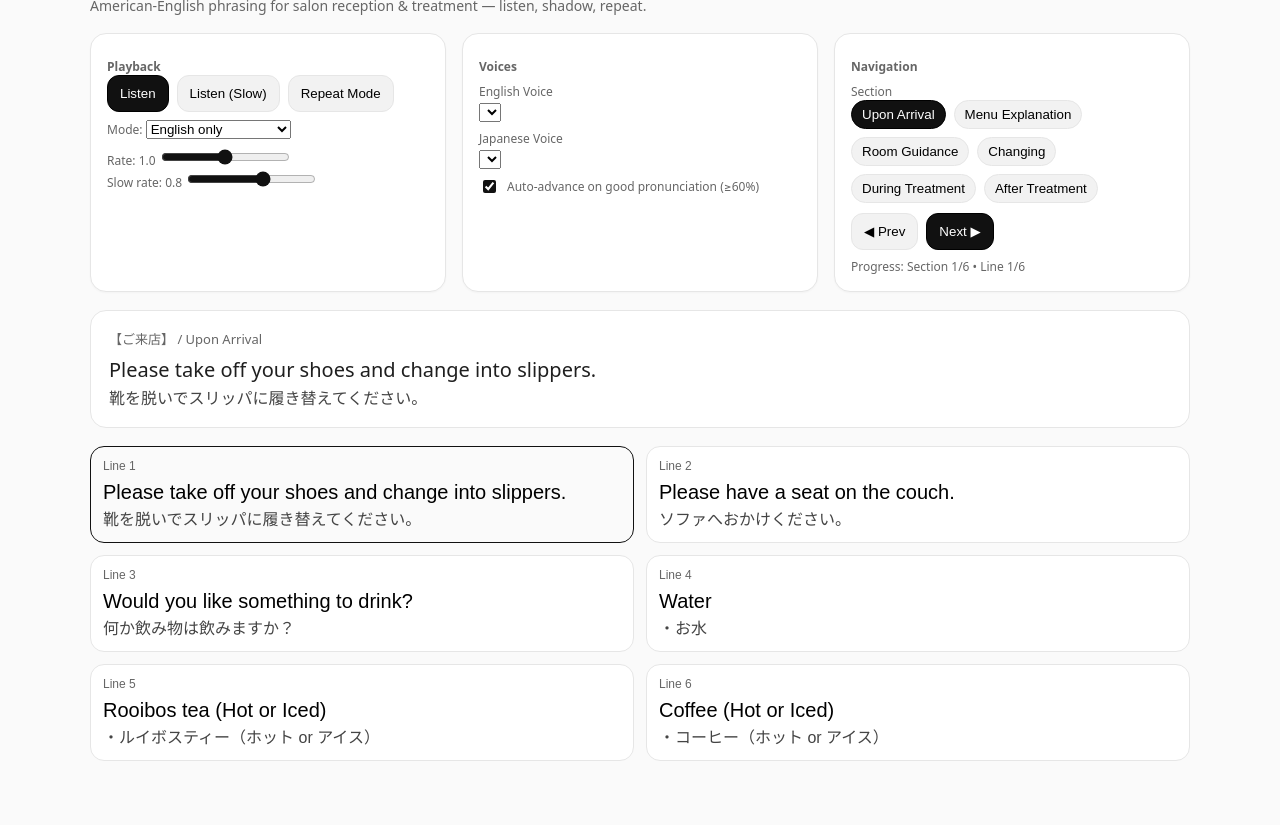
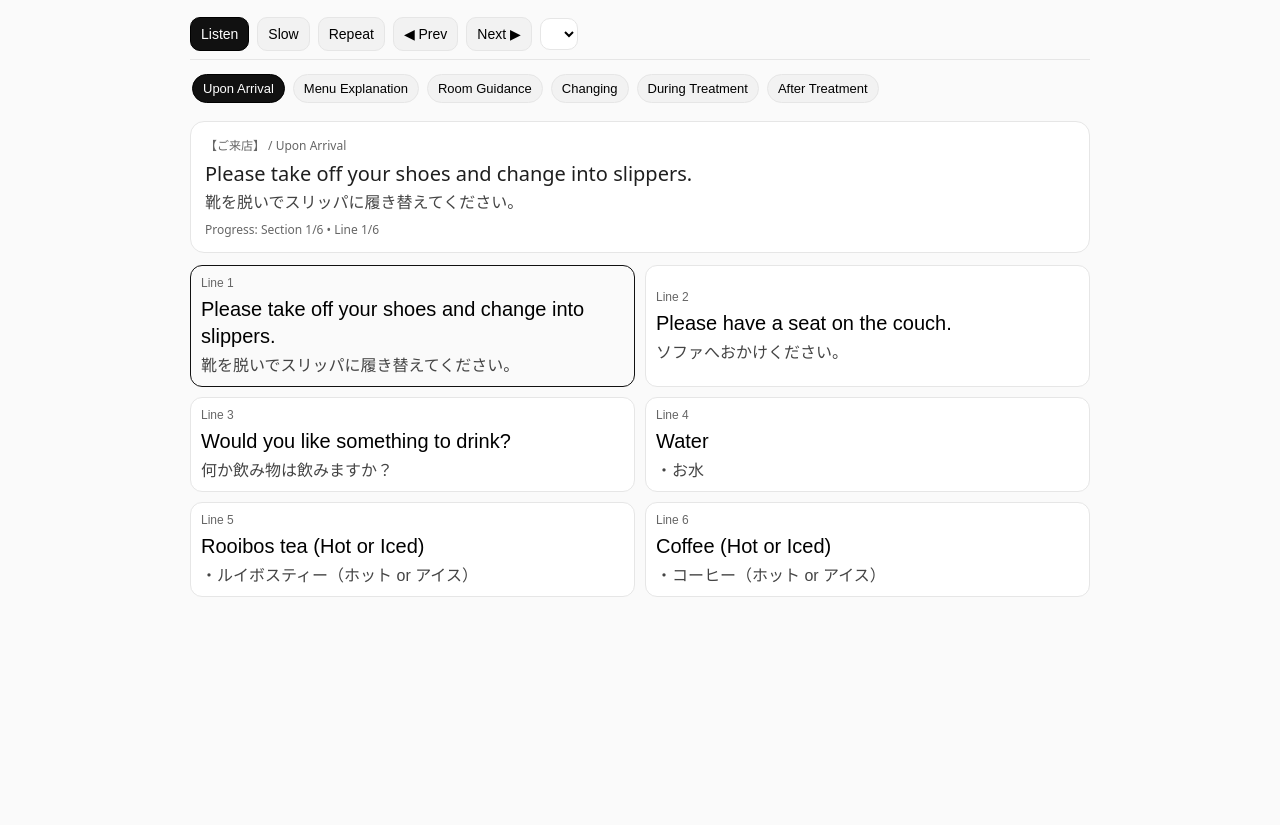
Before and after one commit to cocktail-boy/english-shitaya, a plain HTML site: page index.html in a window 1280 px wide. Shown: the part 70-895 px from the top of the page. After the commit the page ends 800 px from the top, so only its background shows below. Drawn offline with Linux system fonts and the light colour scheme.

Commit message:
Simple layout

```diff
--- a/index.html
+++ b/index.html
@@ -3,32 +3,37 @@
 <head>
   <meta charset="utf-8" />
   <meta name="viewport" content="width=device-width, initial-scale=1" />
-  <title>Shitaya Voice Trainer — American English (Standalone)</title>
+  <title>Shitaya Voice Trainer — Minimal Mobile</title>
   <style>
     :root { --bg:#fafafa; --card:#fff; --text:#1f1f1f; --muted:#666; --accent:#111; --border:#e6e6e6; --hi:#fff8e1; --hi-b:#ffe08a; }
     html,body{margin:0;padding:0;background:var(--bg);color:var(--text);font-family:system-ui,-apple-system,Segoe UI,Roboto,"Hiragino Kaku Gothic ProN","Yu Gothic","Noto Sans JP",Arial,sans-serif;}
-    .container{max-width:1100px;margin:0 auto;padding:24px;}
-    h1{font-size:26px;margin:0 0 6px}
-    .sub{color:var(--muted);font-size:14px;margin-bottom:18px}
-    .grid{display:grid;grid-template-columns:1fr;gap:16px}
-    @media(min-width:900px){.grid{grid-template-columns:1fr 1fr 1fr}}
-    .card{background:var(--card);border:1px solid var(--border);border-radius:16px;padding:16px;box-shadow:0 1px 2px rgba(0,0,0,.03)}
-    .btn{border-radius:12px;padding:10px 12px;border:1px solid var(--border);background:#f2f2f2;cursor:pointer}
+    .container{max-width:900px;margin:0 auto;padding:16px;}
+    h1{font-size:22px;margin:0 0 4px}
+    .sub{color:var(--muted);font-size:12px;margin-bottom:12px}
+
+    /* Compact toolbar */
+    .toolbar{position:sticky;top:0;z-index:10;background:var(--bg);padding:8px 0;border-bottom:1px solid var(--border);}
+    .bar{display:flex;gap:8px;flex-wrap:wrap;align-items:center}
+    .btn{border-radius:10px;padding:8px 10px;border:1px solid var(--border);background:#f2f2f2;cursor:pointer;font-size:14px}
     .btn.primary{background:#111;color:#fff;border-color:#000}
-    .btn:disabled{opacity:.5;cursor:not-allowed}
-    .row{display:flex;gap:8px;flex-wrap:wrap;align-items:center}
-    .label{font-size:12px;color:var(--muted);margin-top:8px}
-    select,input[type=range],input[type=checkbox]{accent-color:#111}
-    .pill{padding:6px 10px;border-radius:999px;border:1px solid var(--border);background:#f2f2f2;cursor:pointer}
-    .pill.active{background:#111;color:#fff;border-color:#000}
-    .current{background:var(--card);border:1px solid var(--border);border-radius:16px;padding:18px;margin:18px 0}
-    .titleRow{color:var(--muted);font-size:13px}
-    .en{font-size:20px;margin-top:8px}
+    .select{border:1px solid var(--border);border-radius:10px;padding:6px 8px;font-size:14px;background:#fff}
+
+    /* Current line card front and center */
+    .current{background:var(--card);border:1px solid var(--border);border-radius:14px;padding:14px;margin:12px 0}
+    .titleRow{color:var(--muted);font-size:12px}
+    .en{font-size:20px;margin-top:6px;line-height:1.35}
     .jp{font-size:16px;color:#444;margin-top:2px}
-    .feedback{background:var(--hi);border:1px solid var(--hi-b);padding:10px 12px;border-radius:12px;margin-top:10px;font-size:14px}
-    .list{display:grid;grid-template-columns:1fr;gap:12px}
-    @media(min-width:900px){.list{grid-template-columns:1fr 1fr}}
-    .lineBtn{text-align:left;padding:12px;border-radius:14px;border:1px solid var(--border);background:#fff}
+    .feedback{background:var(--hi);border:1px solid var(--hi-b);padding:8px 10px;border-radius:10px;margin-top:10px;font-size:14px}
+
+    /* Section chips: horizontally scrollable for mobile */
+    .chips{display:flex;gap:8px;overflow-x:auto;padding:6px 2px;margin:8px 0}
+    .chip{flex:0 0 auto;padding:6px 10px;border-radius:999px;border:1px solid var(--border);background:#f2f2f2;font-size:13px}
+    .chip.active{background:#111;color:#fff;border-color:#000}
+
+    /* Line list */
+    .list{display:grid;grid-template-columns:1fr;gap:10px}
+    @media(min-width:760px){.list{grid-template-columns:1fr 1fr}}
+    .lineBtn{text-align:left;padding:10px;border-radius:12px;border:1px solid var(--border);background:#fff}
     .lineBtn.active{border-color:#111;background:#fafafa}
     .muted{color:var(--muted);font-size:12px}
     .progress{color:var(--muted);font-size:12px;margin-top:8px}
@@ -37,57 +42,22 @@
 <body>
   <div class="container">
     <h1>Shitaya Voice Trainer</h1>
-    <div class="sub">American-English phrasing for salon reception & treatment — listen, shadow, repeat.</div>
+    <div class="sub">Minimal mobile UI — English playback only, slow=0.7, auto-advance on good pronunciation.</div>
 
-    <div class="grid">
-      <!-- Playback -->
-      <div class="card">
-        <div class="label" style="font-weight:600">Playback</div>
-        <div class="row">
-          <button class="btn primary" id="btn-listen">Listen</button>
-          <button class="btn" id="btn-listen-slow">Listen (Slow)</button>
-          <button class="btn" id="btn-repeat">Repeat Mode</button>
-        </div>
-        <div class="label">Mode:
-          <select id="mode">
-            <option value="en">English only</option>
-            <option value="jp">Japanese only</option>
-            <option value="both">English → Japanese</option>
-          </select>
-        </div>
-        <div class="label">Rate: <span id="rate-v">1.0</span>
-          <input id="rate" type="range" min="0.7" max="1.3" step="0.05" value="1.0" />
-          <div>Slow rate: <span id="srate-v">0.8</span>
-            <input id="srate" type="range" min="0.5" max="1.0" step="0.05" value="0.8" />
-          </div>
-        </div>
-      </div>
-
-      <!-- Voices -->
-      <div class="card">
-        <div class="label" style="font-weight:600">Voices</div>
-        <div class="label">English Voice</div>
-        <select id="en-voice"></select>
-        <div class="label">Japanese Voice</div>
-        <select id="ja-voice"></select>
-        <div class="row" style="margin-top:8px">
-          <input type="checkbox" id="auto-advance" checked />
-          <label for="auto-advance" class="muted">Auto-advance on good pronunciation (≥60%)</label>
-        </div>
-      </div>
-
-      <!-- Navigation -->
-      <div class="card">
-        <div class="label" style="font-weight:600">Navigation</div>
-        <div class="label">Section</div>
-        <div id="section-pills" class="row" style="margin-bottom:10px; flex-wrap:wrap"></div>
-        <div class="row">
-          <button class="btn" id="btn-prev">◀ Prev</button>
-          <button class="btn primary" id="btn-next">Next ▶</button>
-        </div>
-        <div class="progress" id="progress"></div>
+    <!-- Compact toolbar -->
+    <div class="toolbar">
+      <div class="bar">
+        <button class="btn primary" id="btn-listen">Listen</button>
+        <button class="btn" id="btn-listen-slow">Slow</button>
+        <button class="btn" id="btn-repeat">Repeat</button>
+        <button class="btn" id="btn-prev">◀ Prev</button>
+        <button class="btn" id="btn-next">Next ▶</button>
+        <select id="en-voice" class="select"></select>
       </div>
     </div>
+
+    <!-- Section chips -->
+    <div id="section-chips" class="chips"></div>
 
     <!-- Current line -->
     <div class="current">
@@ -95,112 +65,80 @@
       <div class="en" id="line-en"></div>
       <div class="jp" id="line-jp"></div>
       <div class="feedback" id="feedback" style="display:none"></div>
+      <div class="progress" id="progress"></div>
     </div>
 
     <!-- List -->
     <div class="list" id="line-list"></div>
-    <div style="height:40px"></div>
+    <div style="height:28px"></div>
   </div>
 
   <script>
     // ====== Data (American English) ======
     const sections = [
-      {
-        titleJP: "【ご来店】",
-        titleEN: "Upon Arrival",
-        lines: [
-          { jp: "靴を脱いでスリッパに履き替えてください。", en: "Please take off your shoes and change into slippers." },
-          { jp: "ソファへおかけください。", en: "Please have a seat on the couch." },
-          { jp: "何か飲み物は飲みますか？", en: "Would you like something to drink?" },
-          { jp: "・お水", en: "Water" },
-          { jp: "・ルイボスティー（ホット or アイス）", en: "Rooibos tea (Hot or Iced)" },
-          { jp: "・コーヒー（ホット or アイス）", en: "Coffee (Hot or Iced)" },
-        ],
-      },
-      {
-        titleJP: "【メニュー説明】",
-        titleEN: "Menu Explanation",
-        lines: [
-          { jp: "マッサージは最短90分からです。", en: "Our massage sessions start from 90 minutes." },
-          { jp: "料金はこちらです。", en: "Here’s our price list." },
-          { jp: "マッサージの時間に、支度（シャワー・お風呂・お着替え）として30分が追加されています。", en: "The total time includes an extra 30 minutes for prep time (shower, bath, or changing)." },
-          { jp: "マッサージをせずお部屋利用のみの料金はこちらです。", en: "If you’d like to use the room without a massage, here’s the room rental fee." },
-          { jp: "マッサージの種類：ドライ（指圧）、クリーム（オイルのような施術）、ストレッチ。", en: "Massage types: Dry (Shiatsu-style), Cream (similar to oil massage), and Stretching." },
-          { jp: "オプション：リフレクソロジー、ドライヘッドスパ、クリームヘッドスパ（施術後に髪を洗います）。", en: "Optional add-ons: Reflexology, Dry head spa, and Cream head spa (requires washing your hair afterward)." },
-          { jp: "今日はどの種類のマッサージにしますか？", en: "Which type of massage would you like today?" },
-          { jp: "※組み合わせることもできます。", en: "You can also combine different styles if you like." },
-          { jp: "今日はどこが疲れていますか？", en: "Where do you feel most tired or tense today?" },
-        ],
-      },
-      {
-        titleJP: "【お部屋の案内】",
-        titleEN: "Room Guidance",
-        lines: [
-          { jp: "サウナルームをご案内します。", en: "Let me show you the sauna room." },
-          { jp: "これがサウナです。", en: "This is the sauna." },
-          { jp: "右側に温かいお風呂、左側に水風呂があります。", en: "There’s a warm bath area on the right and a cold bath on the left." },
-          { jp: "トイレはこちらです。", en: "The restroom is right here." },
-        ],
-      },
-      {
-        titleJP: "【着替え】",
-        titleEN: "Changing",
-        lines: [
-          { jp: "これに着替えてください。", en: "Please change into these clothes." },
-          { jp: "着替えが終わったらiPadからメッセージを送ってください。", en: "When you’re ready, please send me a message from the iPad." },
-          { jp: "今の時間（〇〇:〇〇）から支度の時間をスタートします。", en: "We’ll start your prep time from (XX:XX)." },
-          { jp: "説明は以上ですが、何か質問はありますか？", en: "That’s all for the explanation — do you have any questions?" },
-        ],
-      },
-      {
-        titleJP: "【施術中】",
-        titleEN: "During Treatment",
-        lines: [
-          { jp: "フットバスをするのでソファにおかけください。", en: "We’ll start with a foot bath. Please have a seat on the couch." },
-          { jp: "施術用にベッドを作るので少しお待ちください。", en: "I’ll prepare the bed for your massage — please wait just a moment." },
-          { jp: "うつ伏せに寝てください。", en: "Please lie face down." },
-          { jp: "枕は寝心地どうですか？", en: "Is the pillow comfortable?" },
-          { jp: "顔を埋める枕もありますが変えますか？", en: "We also have a face cradle — would you like to switch?" },
-          { jp: "強さはいかがですか？", en: "How’s the pressure?" },
-          { jp: "強くする／弱くする", en: "A little stronger / A little lighter" },
-          { jp: "加減したい時は言ってください。", en: "Please let me know anytime if you’d like me to adjust the pressure." },
-          { jp: "仰向けになります。", en: "Please turn over onto your back." },
-          { jp: "お腹の下のクッションを抜きますね。", en: "I’ll remove the cushion under your stomach." },
-          { jp: "トイレは行きますか？", en: "Would you like to use the restroom?" },
-          { jp: "お水は飲みますか？", en: "Would you like some water?" },
-        ],
-      },
-      {
-        titleJP: "【施術後】",
-        titleEN: "After Treatment",
-        lines: [
-          { jp: "以上で施術は終わりです。ありがとうございました。", en: "That’s the end of your session. Thank you very much." },
-          { jp: "お部屋利用の時間は残り〇分です。", en: "You have about XX minutes left for room use." },
-          { jp: "〇分後にお会計を持ってきます。", en: "I’ll bring the check in XX minutes." },
-          { jp: "（30分以上ゆっくりする場合は、着替え終わったらまたメッセージを送ってください。）", en: "If you’d like to relax for more than 30 minutes, please send me a message once you’ve finished changing." },
-        ],
-      },
+      { titleJP:"【ご来店】", titleEN:"Upon Arrival", lines:[
+        { jp:"靴を脱いでスリッパに履き替えてください。", en:"Please take off your shoes and change into slippers." },
+        { jp:"ソファへおかけください。", en:"Please have a seat on the couch." },
+        { jp:"何か飲み物は飲みますか？", en:"Would you like something to drink?" },
+        { jp:"・お水", en:"Water" },
+        { jp:"・ルイボスティー（ホット or アイス）", en:"Rooibos tea (Hot or Iced)" },
+        { jp:"・コーヒー（ホット or アイス）", en:"Coffee (Hot or Iced)" },
+      ]},
+      { titleJP:"【メニュー説明】", titleEN:"Menu Explanation", lines:[
+        { jp:"マッサージは最短90分からです。", en:"Our massage sessions start from 90 minutes." },
+        { jp:"料金はこちらです。", en:"Here’s our price list." },
+        { jp:"マッサージの時間に、支度（シャワー・お風呂・お着替え）として30分が追加されています。", en:"The total time includes an extra 30 minutes for prep time (shower, bath, or changing)." },
+        { jp:"マッサージをせずお部屋利用のみの料金はこちらです。", en:"If you’d like to use the room without a massage, here’s the room rental fee." },
+        { jp:"マッサージの種類：ドライ（指圧）、クリーム（オイルのような施術）、ストレッチ。", en:"Massage types: Dry (Shiatsu-style), Cream (similar to oil massage), and Stretching." },
+        { jp:"オプション：リフレクソロジー、ドライヘッドスパ、クリームヘッドスパ（施術後に髪を洗います）。", en:"Optional add-ons: Reflexology, Dry head spa, and Cream head spa (requires washing your hair afterward)." },
+        { jp:"今日はどの種類のマッサージにしますか？", en:"Which type of massage would you like today?" },
+        { jp:"※組み合わせることもできます。", en:"You can also combine different styles if you like." },
+        { jp:"今日はどこが疲れていますか？", en:"Where do you feel most tired or tense today?" },
+      ]},
+      { titleJP:"【お部屋の案内】", titleEN:"Room Guidance", lines:[
+        { jp:"サウナルームをご案内します。", en:"Let me show you the sauna room." },
+        { jp:"これがサウナです。", en:"This is the sauna." },
+        { jp:"右側に温かいお風呂、左側に水風呂があります。", en:"There’s a warm bath area on the right and a cold bath on the left." },
+        { jp:"トイレはこちらです。", en:"The restroom is right here." },
+      ]},
+      { titleJP:"【着替え】", titleEN:"Changing", lines:[
+        { jp:"これに着替えてください。", en:"Please change into these clothes." },
+        { jp:"着替えが終わったらiPadからメッセージを送ってください。", en:"When you’re ready, please send me a message from the iPad." },
+        { jp:"今の時間（〇〇:〇〇）から支度の時間をスタートします。", en:"We’ll start your prep time from (XX:XX)." },
+        { jp:"説明は以上ですが、何か質問はありますか？", en:"That’s all for the explanation — do you have any questions?" },
+      ]},
+      { titleJP:"【施術中】", titleEN:"During Treatment", lines:[
+        { jp:"フットバスをするのでソファにおかけください。", en:"We’ll start with a foot bath. Please have a seat on the couch." },
+        { jp:"施術用にベッドを作るので少しお待ちください。", en:"I’ll prepare the bed for your massage — please wait just a moment." },
+        { jp:"うつ伏せに寝てください。", en:"Please lie face down." },
+        { jp:"枕は寝心地どうですか？", en:"Is the pillow comfortable?" },
+        { jp:"顔を埋める枕もありますが変えますか？", en:"We also have a face cradle — would you like to switch?" },
+        { jp:"強さはいかがですか？", en:"How’s the pressure?" },
+        { jp:"強くする／弱くする", en:"A little stronger / A little lighter" },
+        { jp:"加減したい時は言ってください。", en:"Please let me know anytime if you’d like me to adjust the pressure." },
+        { jp:"仰向けになります。", en:"Please turn over onto your back." },
+        { jp:"お腹の下のクッションを抜きますね。", en:"I’ll remove the cushion under your stomach." },
+        { jp:"トイレは行きますか？", en:"Would you like to use the restroom?" },
+        { jp:"お水は飲みますか？", en:"Would you like some water?" },
+      ]},
+      { titleJP:"【施術後】", titleEN:"After Treatment", lines:[
+        { jp:"以上で施術は終わりです。ありがとうございました。", en:"That’s the end of your session. Thank you very much." },
+        { jp:"お部屋利用の時間は残り〇分です。", en:"You have about XX minutes left for room use." },
+        { jp:"〇分後にお会計を持ってきます。", en:"I’ll bring the check in XX minutes." },
+        { jp:"（30分以上ゆっくりする場合は、着替え終わったらまたメッセージを送ってください。）", en:"If you’d like to relax for more than 30 minutes, please send me a message once you’ve finished changing." },
+      ]},
     ];
 
     // ====== State ======
     let sectionIdx = 0, lineIdx = 0;
-    let mode = 'en';
-    let rate = 1.0, slowRate = 0.8;
-    let autoAdvance = true, recognizing = false;
+    const rate = 1.0, slowRate = 0.7; // fixed
+    const autoAdvance = true; // always on
 
     // ====== Elements ======
     const btnListen = document.getElementById('btn-listen');
     const btnListenSlow = document.getElementById('btn-listen-slow');
     const btnRepeat = document.getElementById('btn-repeat');
-    const selMode = document.getElementById('mode');
-    const rateInput = document.getElementById('rate');
-    const srateInput = document.getElementById('srate');
-    const rateV = document.getElementById('rate-v');
-    const srateV = document.getElementById('srate-v');
     const enVoiceSel = document.getElementById('en-voice');
-    const jaVoiceSel = document.getElementById('ja-voice');
-    const autoAdvChk = document.getElementById('auto-advance');
-    const pills = document.getElementById('section-pills');
     const btnPrev = document.getElementById('btn-prev');
     const btnNext = document.getElementById('btn-next');
     const progressEl = document.getElementById('progress');
@@ -209,35 +147,29 @@
     const lineJP = document.getElementById('line-jp');
     const feedback = document.getElementById('feedback');
     const list = document.getElementById('line-list');
+    const chips = document.getElementById('section-chips');
 
-    // ====== Voices ======
-    let voices = [], enVoices = [], jaVoices = [];
-    let enVoice = null, jaVoice = null;
-
+    // ====== Voices (EN only) ======
+    let voices = [], enVoices = [], enVoice = null;
     function loadVoices(){
       voices = window.speechSynthesis.getVoices();
       enVoices = voices.filter(v => v.lang && v.lang.toLowerCase().startsWith('en'));
-      jaVoices = voices.filter(v => v.lang && v.lang.toLowerCase().startsWith('ja'));
       enVoiceSel.innerHTML = enVoices.map(v=>`<option>${v.name}</option>`).join('');
-      jaVoiceSel.innerHTML = jaVoices.map(v=>`<option>${v.name}</option>`).join('');
       if (!enVoice && enVoices[0]) enVoice = enVoices[0];
-      if (!jaVoice && jaVoices[0]) jaVoice = jaVoices[0];
     }
     loadVoices();
     window.speechSynthesis.onvoiceschanged = loadVoices;
-
     enVoiceSel.addEventListener('change', e=>{ const name=e.target.value; enVoice = enVoices.find(v=>v.name===name)||null; });
-    jaVoiceSel.addEventListener('change', e=>{ const name=e.target.value; jaVoice = jaVoices.find(v=>v.name===name)||null; });
 
     // ====== UI ======
-    function buildPills(){
-      pills.innerHTML = '';
+    function buildChips(){
+      chips.innerHTML = '';
       sections.forEach((s,i)=>{
         const b = document.createElement('button');
-        b.className = 'pill' + (i===sectionIdx? ' active':'');
+        b.className = 'chip' + (i===sectionIdx? ' active':'');
         b.textContent = s.titleEN;
-        b.onclick = ()=>{ sectionIdx=i; lineIdx=0; hideFeedback(); render(); buildList(); buildPills(); };
-        pills.appendChild(b);
+        b.onclick = ()=>{ sectionIdx=i; lineIdx=0; hideFeedback(); render(); buildList(); buildChips(); };
+        chips.appendChild(b);
       });
     }
 
@@ -278,7 +210,6 @@
         if (voice) u.voice = voice;
         u.rate = r;
         u.onend = ()=>resolve();
-        // clear queue for mobile reliability
         window.speechSynthesis.cancel();
         window.speechSynthesis.speak(u);
       });
@@ -300,14 +231,7 @@
       hideFeedback();
       const r = slow ? slowRate : rate;
       const line = sections[sectionIdx].lines[lineIdx];
-      if (mode==='both'){
-        await say(line.en, enVoice, r);
-        await say(line.jp, jaVoice, r);
-      } else if (mode==='jp'){
-        await say(line.jp, jaVoice, r);
-      } else {
-        await say(line.en, enVoice, r);
-      }
+      await say(line.en, enVoice, r);
     }
 
     function next(){
@@ -315,13 +239,13 @@
       if (lineIdx + 1 < sec.lines.length) lineIdx++;
       else if (sectionIdx + 1 < sections.length){ sectionIdx++; lineIdx=0; }
       hideFeedback();
-      render(); buildList(); buildPills();
+      render(); buildList(); buildChips();
     }
 
     function prev(){
       if (lineIdx>0) lineIdx--; else if (sectionIdx>0){ sectionIdx--; lineIdx = sections[sectionIdx].lines.length-1; }
       hideFeedback();
-      render(); buildList(); buildPills();
+      render(); buildList(); buildChips();
     }
 
     async function repeatMode(){
@@ -332,7 +256,6 @@
         feedback.textContent = 'Speech recognition not supported in this browser. Try Chrome.';
         return;
       }
-      recognizing = true;
       feedback.style.display='block';
       feedback.textContent = 'Listening...';
       rec.onresult = (ev)=>{
@@ -340,27 +263,22 @@
         const target = sections[sectionIdx].lines[lineIdx].en;
         const score = Math.round(similarity(target, said) * 100);
         feedback.textContent = `You said: "${said}" — Similarity: ${score}%`;
-        recognizing = false;
         if (autoAdvance && score >= 60) next();
       };
-      rec.onerror = (e)=>{ feedback.textContent = `Recognition error: ${e.error||'unknown'}`; recognizing=false; };
-      rec.onend = ()=>{ recognizing=false; };
+      rec.onerror = (e)=>{ feedback.textContent = `Recognition error: ${e.error||'unknown'}`; };
+      rec.onend = ()=>{};
       try { rec.start(); } catch(err) {}
     }
 
-    // ====== Bindings ======
+    // Bindings
     document.getElementById('btn-listen').onclick = ()=>speakCurrent(false);
     document.getElementById('btn-listen-slow').onclick = ()=>speakCurrent(true);
     document.getElementById('btn-repeat').onclick = ()=>repeatMode();
-    document.getElementById('mode').onchange = (e)=>{ mode = e.target.value; };
-    document.getElementById('rate').oninput = (e)=>{ rate = parseFloat(e.target.value); document.getElementById('rate-v').textContent = rate.toFixed(1); };
-    document.getElementById('srate').oninput = (e)=>{ slowRate = parseFloat(e.target.value); document.getElementById('srate-v').textContent = slowRate.toFixed(1); };
-    document.getElementById('auto-advance').onchange = (e)=>{ autoAdvance = e.target.checked; };
     document.getElementById('btn-prev').onclick = prev;
     document.getElementById('btn-next').onclick = next;
 
-    // Initial render
-    buildPills();
+    // Initial
+    buildChips();
     buildList();
     render();
   </script>
```
